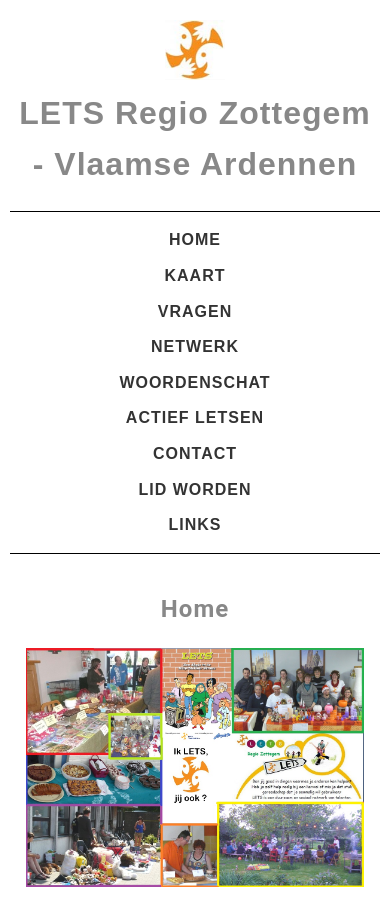
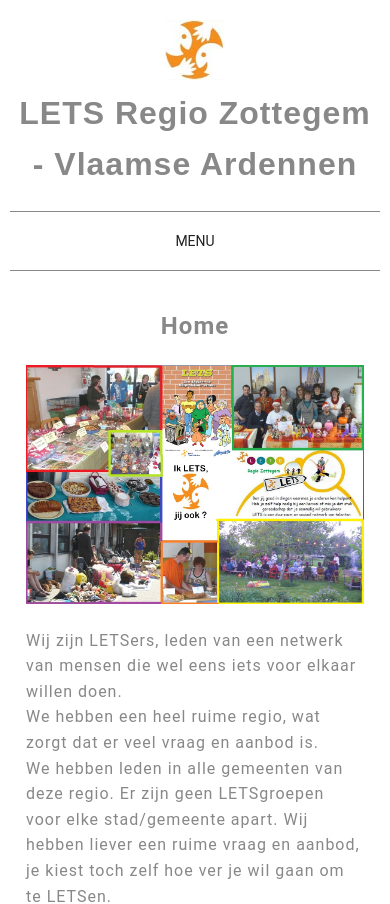
Before and after one commit to JorisIvo/LetsZottegem, a Svelte app: page / in a window 390 px wide. Shown: the top 904 px of the page. Built offline with nearby package versions, Linux system fonts and the light colour scheme.

Commit message:
aanpassingen menu

```diff
--- a/package.json
+++ b/package.json
@@ -19,6 +19,7 @@
     "svelte-navigator": "latest"
   },
   "dependencies": {
+    "node-sass": "^6.0.1",
     "sirv-cli": "^1.0.0"
   }
 }
--- a/public/global.css
+++ b/public/global.css
@@ -77,3 +77,27 @@
 h2{
 	text-align: center;
 }
+
+.menu-toggle {
+	display: none;
+}
+
+@media screen and (max-width:1023px){
+	.menu-toggle,.main-navigation.toggled .nav-menu {
+		display:block;
+    }
+
+
+	button.menu-toggle {
+		background:none;
+		border:0;
+		box-shadow:none;
+		color:#ffffff;
+		font-size:14px;
+		margin:0 auto;
+		outline-style:none;
+		text-shadow:none;
+		text-transform:uppercase;
+}
+
+}
--- a/src/App.svelte
+++ b/src/App.svelte
@@ -1,3 +1,4 @@
+
 <script>
     import { navOptions } from  './Nav.svelte';	// import application navigation
     let selected = navOptions[0];	// keep track of the selected 'page' object (default to the about component since we must have local db connection established first)
@@ -8,7 +9,58 @@
         selected = navOptions[event.srcElement.id];
         intSelected = event.srcElement.id;
     }
+
+	function toonMenu() {
+  let x = document.getElementById("myNavbar");
+  if (x.className === "navbar") {
+    x.className += " responsive";
+  } else {
+    x.className = "navbar";
+  }
+}
+
+/**
+ * navigation.js
+ *
+ * Handles toggling the navigation menu for small screens.
+ */
+ ( function() {
+	let container, button, menu;
+
+	container = document.getElementById( 'site-navigation' );
+	if ( ! container )
+		return;
+
+	button = container.getElementsByTagName( 'button' )[0];
+	if ( 'undefined' === typeof button )
+		return;
+
+	menu = container.getElementsByTagName( 'ul' )[0];
+
+	// Hide menu toggle button if menu is empty and return early.
+
+
+
+	if ( 'undefined' === typeof menu ) {
+		button.style.display = 'none';
+		return;
+	}
+
+	if ( -1 === menu.className.indexOf( 'nav-menu' ) )
+		menu.className += ' nav-menu';
+
+	button.onclick = function() {
+		if ( -1 !== container.className.indexOf( 'toggled' ) )
+			container.className = container.className.replace( ' toggled', '' );
+		else
+			container.className += ' toggled';
+	};
+} )();
+
+
+
     </script>
+
 
 
     <!-- Include Bootstrap CSS-->
@@ -19,17 +71,25 @@
     </header>
     <div class="container">
         <!--app navigation -->
-        <nav class="nav">
-        <ul class="menu-items">
+
+        <nav id="site-navigation" class="main-navigation">
+            <button onclick="toonMenu()" class="menu-toggle">Menu</button>
+        <div>
+        <ul id="myNavbar" class="navbar menu-items menu">
             {#each navOptions as option, i}
-            <li class="nav-item">
-                <!-- <button class={intSelected==i ? "nav-link active p-2 ml-1" : "p-2 ml-1 nav-link"} on:click={changeComponent} id={i} role="tab">{option.page}</button> -->
+            <!-- <li class="nav-item">
+                <button class={intSelected==i ? "nav-link active p-2 ml-1" : "p-2 ml-1 nav-link"} on:click={changeComponent} id={i} role="tab">{option.page}</button>
                 <a on:click={changeComponent} id={i} role="tab">
                     {option.page}
                 </a>
+            </li> -->
+            <li>
+				<a on:click={changeComponent} id={i} >{option.page}</a>
 			</li>
+
             {/each}
         </ul>
+    </div>
     </nav>
         <!-- content wrapper -->
         <div class="row">
@@ -44,6 +104,12 @@
     </div>
 
     <style scoped>
+
+    .menu-toggle {
+	display: none;
+    }
+
+
      header {
             font-family: 'Oswald', sans-serif;
             text-align: center;
@@ -59,7 +125,7 @@
             height: 60px;
     }
 
-        nav {
+        /* nav {
 		border-bottom: 1px solid black;
 		border-top: 1px solid black;
 		padding: 10px 0;
@@ -68,31 +134,144 @@
 		font-family: 'Oswald', sans-serif;
 		font-weight: bold;
 		letter-spacing: 1px;
-	}
+	}     */
 
-    ul {
-		list-style: none;
-		padding: 0;
-		margin: 0;
-	}
 
     a {
 		display: inline-block;
 		text-decoration: none;
 		color: #333;
 		padding: 5px;
+        margin: 0;
+        padding: 0;
 	}
 
+    ul {
+	margin:0 0 1.5em 3em;
+    }
 
-    @media only screen and (min-width: 767px) {
-		/* nav { */
+    .menu {
+	display:table;
+	margin:0 auto;
+}
+
+    .main-navigation {
+	background-color:#fff;
+	font-size:14px;
+	font-weight:700;
+	letter-spacing:1px;
+	padding:15px 0;
+	border-top:1px solid;
+	border-bottom:1px solid;
+	text-transform:uppercase;
+}
+.main-navigation a {
+		text-decoration:none;
+}
+.main-navigation ul {
+	list-style:none;
+	margin:0 auto;
+	padding:3px 0;
+}
+.main-navigation li {
+	display:inline;
+	float:left;
+	margin:0 1em;
+	position:relative;
+}
+.main-navigation ul ul {
+	display:none;
+	text-transform:none;
+	box-shadow:none;
+	opacity:0.9;
+	float:left;
+	left:-1em;
+	padding:0.5em 1em;
+	position:absolute;
+	top:1.5em;
+	z-index:99999;
+	padding-top:35px;
+	transition:all 0.3s;
+	font-weight:400;
+  background-color:#fff;
+}
+.main-navigation ul ul li {
+	margin:0;
+	width:150px;
+}
+
+/* .main-navigation ul li:hover>ul {
+	display: block;
+} */
+
+
+    /* @media only screen and (min-width: 767px) {
+		nav {
 		li {
 			display: inline;
 		}
 		ul {
 			display: block;
 		}
+
+        .menu-toggle {
+			display: none;
+		}
+
+    }
+ */
+
+
+    @media screen and (max-width:1023px) {
+        .menu-toggle,.main-navigation.toggled .nav-menu {
+			display:block;
 	}
 
 
+        button.menu-toggle {
+			background:none;
+			border:0;
+			box-shadow:none;
+			color: #222222;
+			font-size:14px;
+			margin:0 auto;
+			outline-style:none;
+			text-shadow:none;
+			text-transform:uppercase;
+	}
+
+    .main-navigation {
+			display:block;
+			float:none;
+			margin:0 auto;
+	}
+
+    .main-navigation a {
+				display:block;
+				padding:0.5em 0;
+				text-decoration:none;
+	}
+
+    .main-navigation ul {
+			display:none;
+	}
+
+    .main-navigation li {
+				float:none;
+				margin:0;
+				position:relative;
+				padding:0;
+				text-align:center;
+	}
+
+    .main-navigation li:last-child {
+				border-bottom:0;
+	}
+
+	.navbar.responsive {
+		display: block;
+	}
+
+    }
+
     </style>
```
Also changed, not shown: scripts/plugins.js (added, +34 -0 lines), 1 other file (tests, documents, lock files or other folders). Lines whose indentation alone changed are shown as unchanged.
